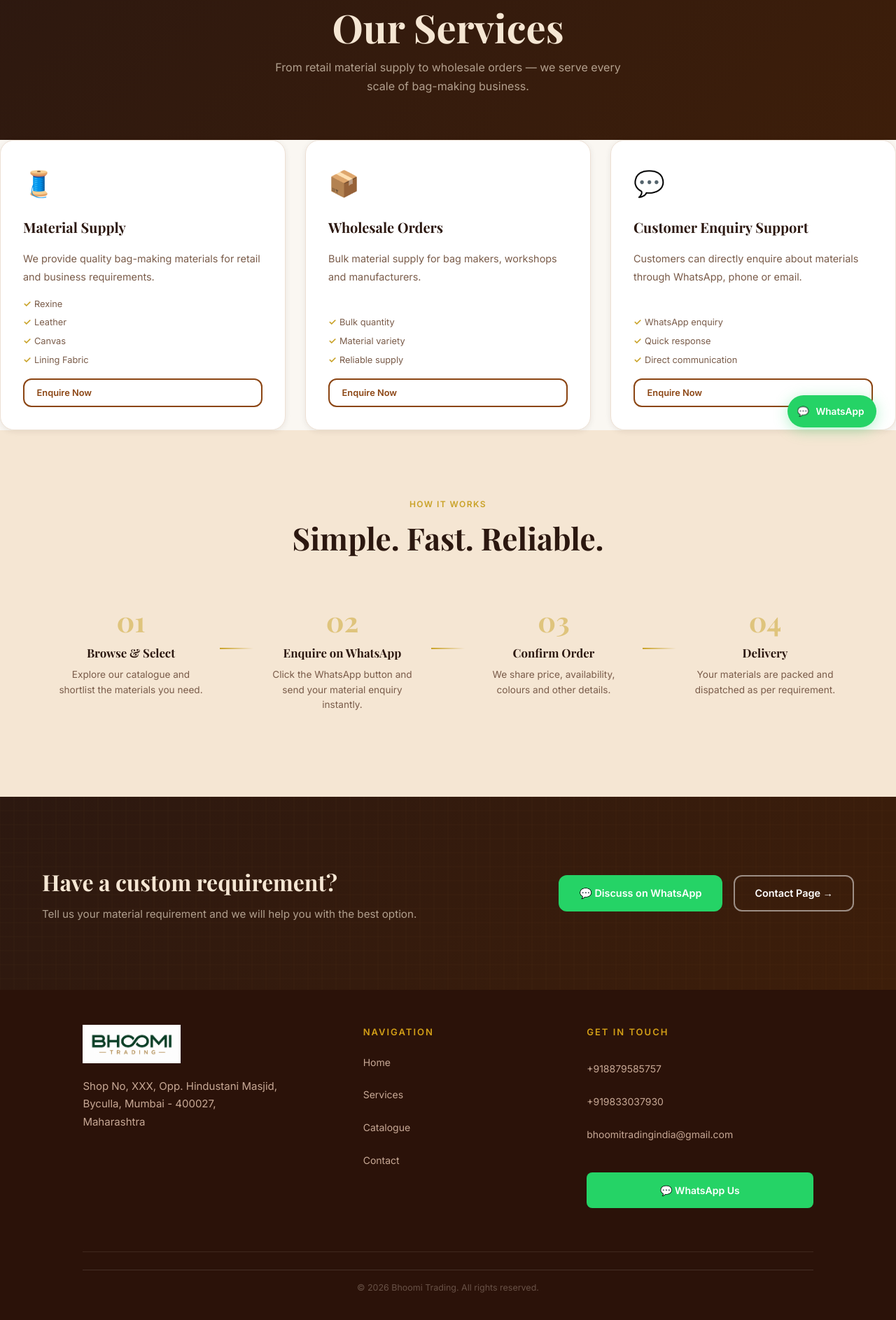
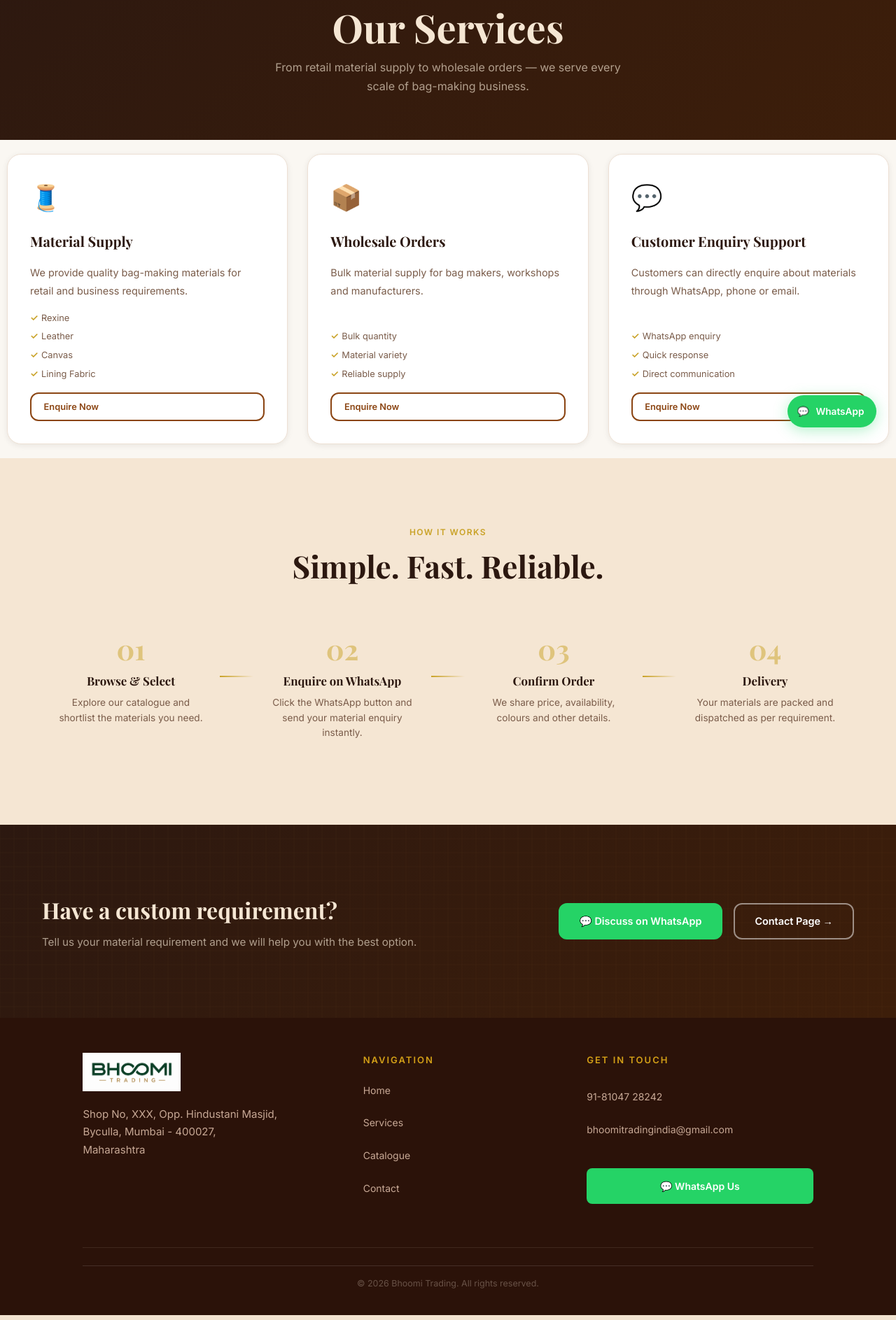
Before and after one commit to bhoomitradingindia/BhoomiTrading, a Flask app: page /services in a window 1280 px wide. Shown: the part 161-2048 px from the top of the page at 70% size. Run offline with Flask 3, Linux system fonts and the light colour scheme.

Commit message:
adjusted some paddings,changed wp number

```diff
--- a/bhoomi_trading/static/css/main.css
+++ b/bhoomi_trading/static/css/main.css
@@ -579,6 +579,10 @@ ul  { list-style: none; }
   display: grid;
   grid-template-columns: repeat(auto-fit, minmax(260px, 1fr));
   gap: 1.75rem;
+  margin-top: 20px;
+  margin-bottom: 20px;
+  margin-left: 10px;
+  margin-right: 10px;
 }
 
 .service-card {
--- a/bhoomi_trading/templates/base.html
+++ b/bhoomi_trading/templates/base.html
@@ -47,7 +47,7 @@
 
         <li><a href="/contact" class="nav-link {% if request.endpoint == 'contact' %}active{% endif %}">Contact</a></li>
 
-        <a href="tel:919833037930" class="nav-cta">
+        <a href="tel:8104728242" class="nav-cta">
           Call Now
         </a>
       </ul>
@@ -84,11 +84,10 @@
 
       <div class="footer-contact">
         <h4>Get in Touch</h4>
-        <a href="tel:+919876543210">+918879585757</a>
-        <a href="tel:+91XXXXXXXXXX">+919833037930</a>
+        <a href="tel:+918104728242">91-81047 28242</a>
         <a href="mailto:bhoomitradingindia@gmail.com">bhoomitradingindia@gmail.com</a>
 
-        <a href="https://wa.me/919833037930" target="_blank" class="footer-wa">
+        <a href="https://wa.me/81047 28242" target="_blank" class="footer-wa">
           💬 WhatsApp Us
         </a>
       </div>
@@ -100,7 +99,7 @@
     </div>
   </footer>
 
-  <a href="https://wa.me/9833037930?text=Hello%20Bhoomi%20Trading%2C%20I%20would%20like%20to%20enquire%20about%20your%20materials."
+  <a href="https://wa.me/81047 28242?text=Hello%20Bhoomi%20Trading%2C%20I%20would%20like%20to%20enquire%20about%20your%20materials."
     class="whatsapp-float" target="_blank" rel="noopener" aria-label="Chat on WhatsApp">
     💬
     <span class="whatsapp-label">WhatsApp</span>
--- a/bhoomi_trading/templates/catalogue.html
+++ b/bhoomi_trading/templates/catalogue.html
@@ -36,7 +36,7 @@
           <span>{{ subtype }}</span>
 
           <a class="small-btn"
-            href="https://wa.me/919833037930?text=Hello%20Bhoomi%20Trading%2C%20I%20am%20interested%20in%20{{ subtype }}.%20Please%20share%20price%2C%20available%20colors%20and%20details."
+            href="https://wa.me/8104728242?text=Hello%20Bhoomi%20Trading%2C%20I%20am%20interested%20in%20{{ subtype }}.%20Please%20share%20price%2C%20available%20colors%20and%20details."
             target="_blank">
             Enquire
           </a>
--- a/bhoomi_trading/templates/services.html
+++ b/bhoomi_trading/templates/services.html
@@ -34,7 +34,7 @@
           {% endfor %}
         </ul>
 
-        <a href="https://wa.me/919833037930?text=Hello%20Bhoomi%20Trading%2C%20I%20am%20interested%20in%20your%20{{ svc.title | urlencode }}%20service."
+        <a href="https://wa.me/8104728242?text=Hello%20Bhoomi%20Trading%2C%20I%20am%20interested%20in%20your%20{{ svc.title | urlencode }}%20service."
            class="btn btn-outline btn-sm"
            target="_blank"
            rel="noopener">
@@ -95,7 +95,7 @@
     </div>
 
     <div class="cta-banner__actions">
-      <a href="https://wa.me/{{ company.whatsapp }}?text=Hello%20Bhoomi%20Trading%2C%20I%20have%20a%20custom%20material%20requirement."
+      <a href="https://wa.me/8104728242?text=Hello%20Bhoomi%20Trading%2C%20I%20have%20a%20custom%20material%20requirement."
          class="btn btn-wa"
          target="_blank"
          rel="noopener">
```
Also changed, not shown: bhoomi_trading/data/enquiries.json (+14 -0 lines), bhoomi_trading/templates/home.html (+4 -4 lines).
